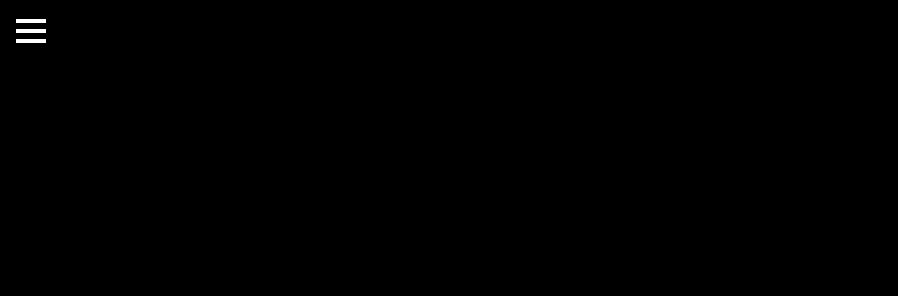
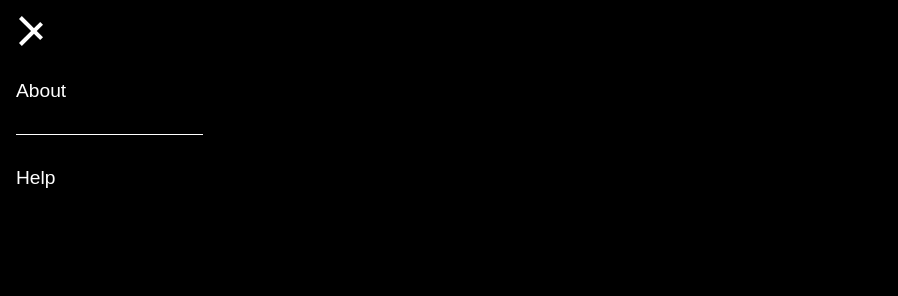
Before and after one commit to aleembhd/version10, a plain HTML site: page index.html in a window 1280 px wide. Both pictures are taken after a click on the element 31 px from the left and 31 px from the top of the page. Shown: the top 296 px of the page, without its empty margins (0-898 px from the left). Drawn offline with Linux system fonts and the light colour scheme.

Commit message:
Update index.html

```diff
--- a/index.html
+++ b/index.html
@@ -536,16 +536,27 @@
                 }
             };
 
-            hamburger.addEventListener('click', function() {
+            hamburger.addEventListener('click', function(event) {
+                event.stopPropagation(); // Prevent the click from propagating to the window
+                toggleMenu();
+            });
+
+            function toggleMenu() {
                 navMenu.classList.toggle('open');
                 hamburger.classList.toggle('open');
-            });
+            }
 
-            window.addEventListener('click', function(event) {
-                if (event.target !== hamburger && !navMenu.contains(event.target)) {
+            // Close the menu when clicking outside
+            document.addEventListener('click', function(event) {
+                if (!navMenu.contains(event.target) && !hamburger.contains(event.target)) {
                     navMenu.classList.remove('open');
                     hamburger.classList.remove('open');
                 }
+            });
+
+            // Prevent clicks inside the menu from closing it
+            navMenu.addEventListener('click', function(event) {
+                event.stopPropagation();
             });
         });
     </script>
```
